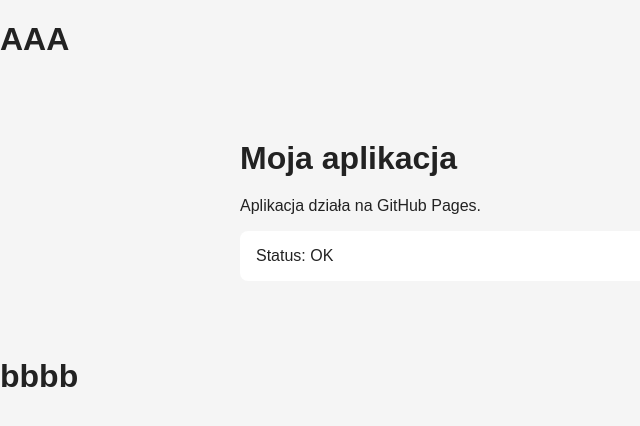
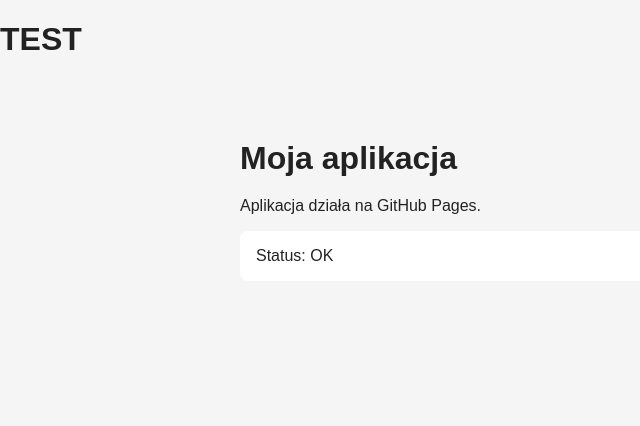
Before and after one commit to szeremhome/VV, a website built with Vite: page index.html in a window 1280 px wide. Shown: the whole page, without its empty margins (0-640 px from the left). Built offline with nearby package versions, Linux system fonts and the light colour scheme.

Commit message:
simple test

```diff
--- a/index.html
+++ b/index.html
@@ -7,9 +7,8 @@
     <title>VV</title>
   </head>
   <body>
-    <h1>AAA</h1>
+    <h1>TEST</h1>
     <div id="app"></div>
     <script type="module" src="/src/main.ts"></script>
-    <h1>bbbb</h1>
   </body>
 </html>
```
